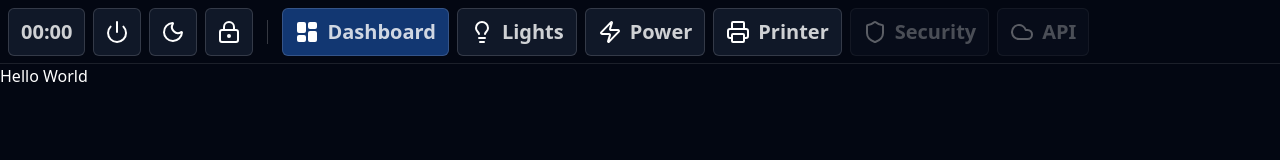
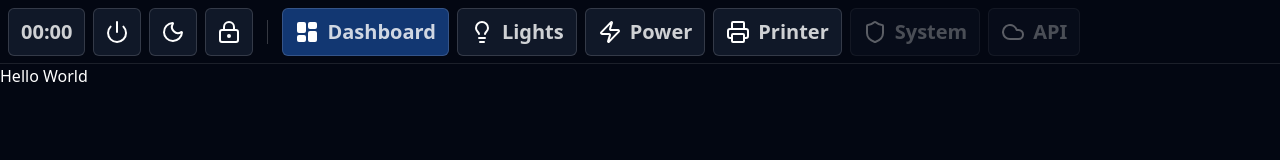
Before and after one commit to Ratzifutzi/rackmate-dashboard, a Next.js app: page / in a window 1280 px wide. Shown: the top 160 px of the page. Built offline with nearby package versions, Linux system fonts and the light colour scheme.

Commit message:
Update topbar.tsx

```diff
--- a/src/components/topbar/topbar.tsx
+++ b/src/components/topbar/topbar.tsx
@@ -44,7 +44,7 @@ export function Topbar() {
 				<TopbarItem text="Lights" icon={<Lightbulb />} target="/led" />
 				<TopbarItem text="Power" icon={<Zap />} target="/power" />
 				<TopbarItem text="Printer" icon={<Printer />} target="/printer" />
-				<TopbarItem text="Security" icon={<Shield />} disabled={true} />
+				<TopbarItem text="System" icon={<Shield />} disabled={true} />
 				<TopbarItem text="API" icon={<Cloud />} disabled={true} />
 			</div>
 
```
